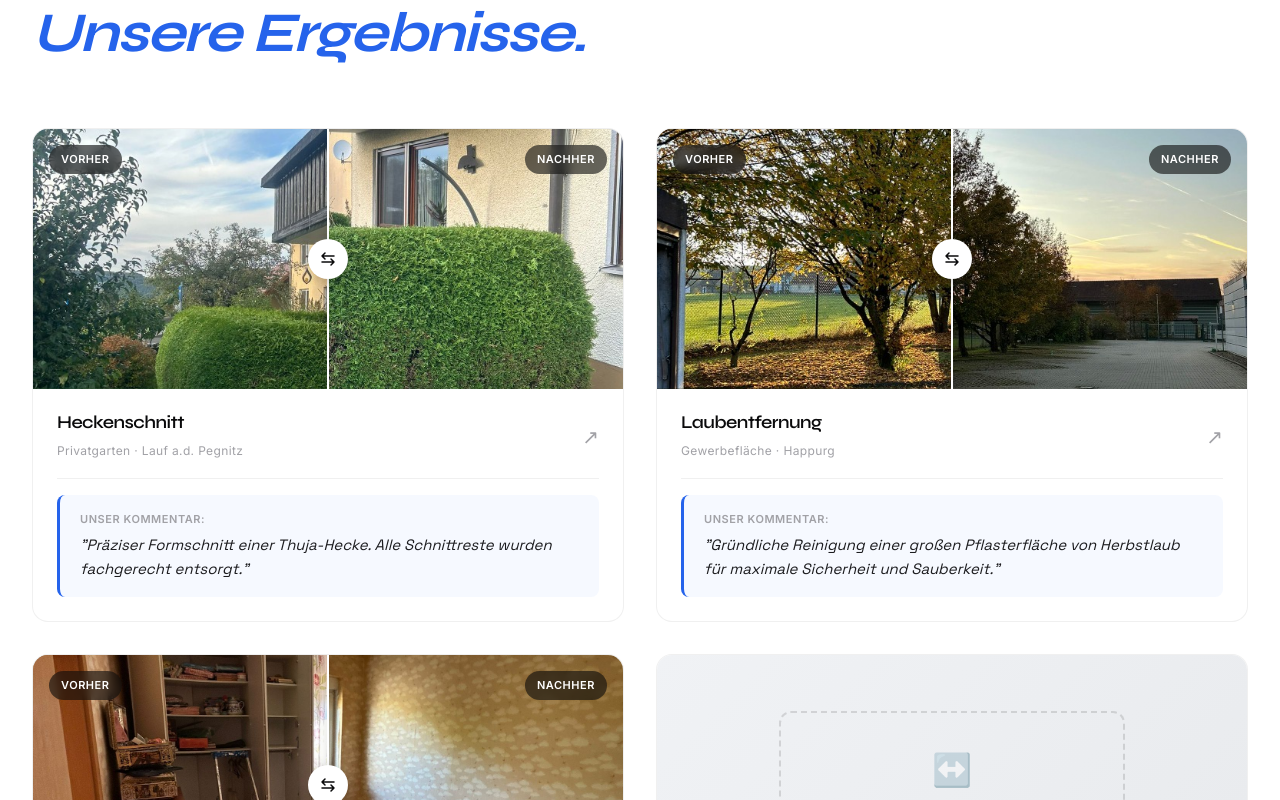
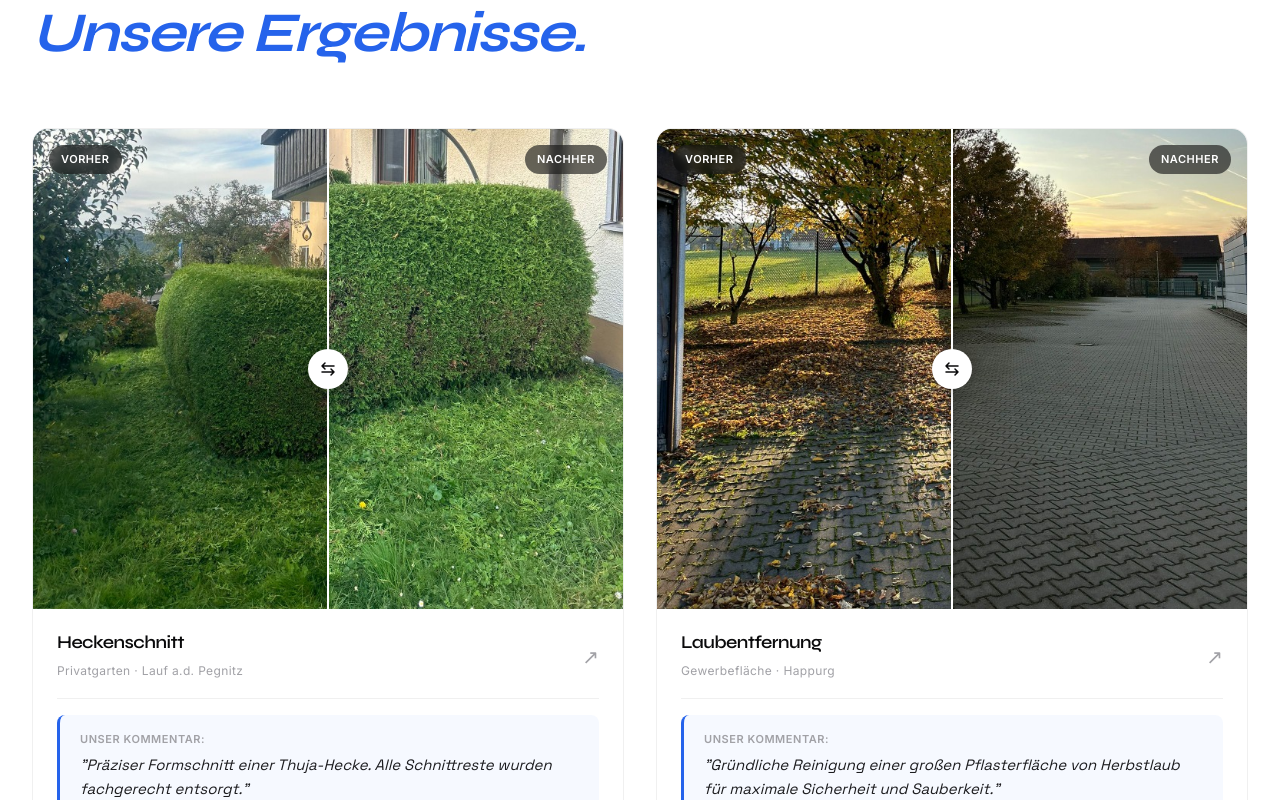
Before and after one commit to ivendsudro/bb-allroundservice, a Next.js app: page / in a window 1280 px wide. Shown: the part 2640-3440 px from the top of the page. Built offline with nearby package versions, Linux system fonts and the light colour scheme.

Commit message:
UI: Increase gallery image height and focus on ground (bottom)

```diff
--- a/src/components/BeforeAfterSlider.module.css
+++ b/src/components/BeforeAfterSlider.module.css
@@ -15,6 +15,7 @@
   width: 100%;
   height: 100%;
   object-fit: cover;
+  object-position: bottom; /* Boden fokussieren */
   pointer-events: none;
 }
 
--- a/src/components/Gallery.module.css
+++ b/src/components/Gallery.module.css
@@ -31,7 +31,7 @@
 }
 
 .imageWrap {
-  height: 260px;
+  height: 480px; /* Erhöht von 260px für bessere Sichtbarkeit */
   overflow: hidden;
   background: var(--c-light);
 }
```
